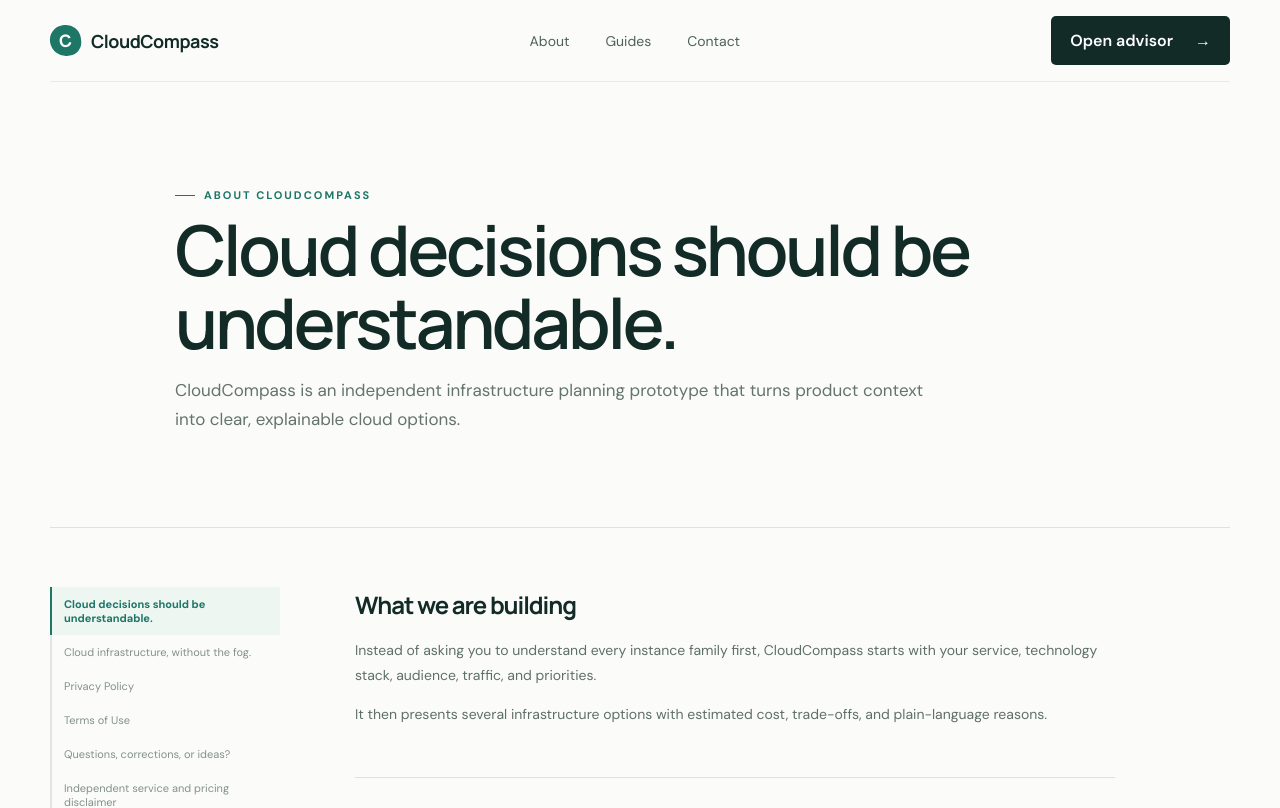
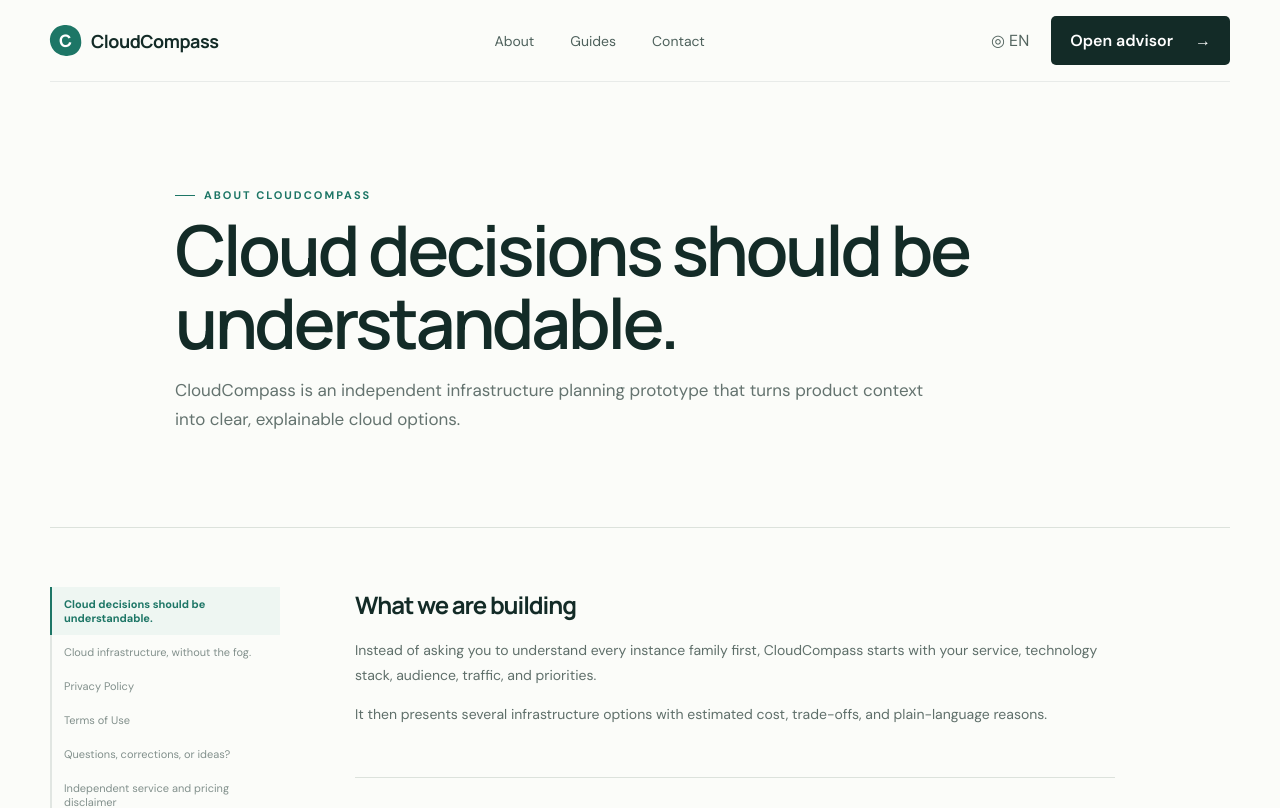
Before and after one commit to audwl/cloudcompass, a Next.js app: page /info/about in a window 1280 px wide. Shown: the top 808 px of the page. Built offline with nearby package versions, Linux system fonts and the light colour scheme.

Commit message:
Add files via upload

```diff
--- /dev/null
+++ b/src/app/info/[slug]/InfoView.tsx
@@ -0,0 +1,26 @@
+"use client";
+
+import Link from "next/link";
+import { useEffect, useState } from "react";
+
+type PageContent = { label: string; title: string; intro: string; sections: { heading: string; body: string[] }[] };
+
+export default function InfoView({ slug, english, korean, englishMenu, koreanMenu }: { slug: string; english: PageContent; korean: PageContent; englishMenu: Record<string, string>; koreanMenu: Record<string, string> }) {
+  const [isKo, setIsKo] = useState(false);
+  useEffect(() => setIsKo(new URLSearchParams(window.location.search).get("lang") === "ko"), []);
+  const page = isKo ? korean : english;
+  const menu = isKo ? koreanMenu : englishMenu;
+  const lang = isKo ? "ko" : "en";
+
+  const toggleLanguage = () => {
+    const next = isKo ? "en" : "ko";
+    window.history.replaceState(null, "", `/info/${slug}?lang=${next}`);
+    setIsKo(!isKo);
+  };
+
+  return <main className="infoPage">
+    <nav className="nav shell"><Link className="brand" href="/"><span className="brandMark">C</span><span>CloudCompass</span></Link><div className="navLinks"><Link href={`/info/about?lang=${lang}`}>{isKo ? "소개" : "About"}</Link><Link href={`/info/guides?lang=${lang}`}>{isKo ? "가이드" : "Guides"}</Link><Link href={`/info/contact?lang=${lang}`}>{isKo ? "문의" : "Contact"}</Link></div><div className="navActions"><button className="language" onClick={toggleLanguage}>◎ {isKo ? "KO" : "EN"}</button><Link className="navCta" href="/">{isKo ? "추천 도구 열기" : "Open advisor"} <span>→</span></Link></div></nav>
+    <header className="infoHero shell"><p className="eyebrow"><span />{page.label}</p><h1>{page.title}</h1><p>{page.intro}</p>{(page.label.includes("DRAFT") || page.label.includes("초안")) && <div className="draftNotice">{isKo ? "제품 초안이며 법률 자문이 아닙니다. 상용 출시 전 운영자 정보를 추가하고 적절한 검토를 받으세요." : "This is a product draft, not legal advice. Add the operator identity and obtain appropriate review before commercial launch."}</div>}</header>
+    <div className="infoLayout shell"><aside>{Object.entries(menu).map(([key, title]) => <Link key={key} className={slug === key ? "active" : ""} href={`/info/${key}?lang=${lang}`}>{title}</Link>)}</aside><article>{page.sections.map((section) => <section key={section.heading}><h2>{section.heading}</h2>{section.body.map((paragraph) => paragraph.includes("github.com/") ? <p key={paragraph}><a href="https://github.com/audwl/cloudcompass/issues" target="_blank" rel="noreferrer">github.com/audwl/cloudcompass/issues ↗</a></p> : <p key={paragraph}>{paragraph}</p>)}</section>)}<p className="legalFooter">{isKo ? "최종 수정 2026년 9월 22일 · CloudCompass 프로토타입" : "Last updated September 22, 2026 · CloudCompass prototype"}</p></article></div>
+  </main>;
+}
--- a/src/app/info/[slug]/page.tsx
+++ b/src/app/info/[slug]/page.tsx
@@ -1,5 +1,5 @@
-import Link from "next/link";
 import { notFound } from "next/navigation";
+import InfoView from "./InfoView";
 
 type Section = { heading: string; body: string[] };
 type PageContent = { label: string; title: string; intro: string; sections: Section[] };
@@ -65,18 +65,51 @@
   },
 };
 
+const pagesKo: Record<string, PageContent> = {
+  about: { label: "CLOUDCOMPASS 소개", title: "클라우드 선택은 이해하기 쉬워야 합니다.", intro: "CloudCompass는 서비스 상황을 이해하기 쉬운 클라우드 선택지로 바꾸어 주는 독립적인 인프라 설계 프로토타입입니다.", sections: [
+    { heading: "우리가 만드는 것", body: ["사용자에게 인스턴스 제품군을 먼저 공부하라고 요구하지 않습니다. 서비스 유형, 기술 스택, 고객 지역, 트래픽과 우선순위부터 파악합니다.", "그 결과를 바탕으로 예상 비용과 장단점, 쉬운 선정 이유가 포함된 여러 인프라 구성을 제시합니다."] },
+    { heading: "누구를 위한 서비스인가요?", body: ["전문가와 상담하기 전에 클라우드 구성을 검토하려는 창업자, 기획자, 주니어 개발자와 소규모 팀을 위한 서비스입니다."] },
+    { heading: "현재 지원 범위", body: ["현재 프로토타입은 AWS를 중심으로 제공합니다. Google Cloud, Microsoft Azure, 네이버 클라우드 플랫폼과 Vultr 지원은 향후 추가할 예정입니다."] },
+  ] },
+  guides: { label: "클라우드 학습 센터", title: "어려운 클라우드를 명확하게.", intro: "CloudCompass가 어떤 기준으로 판단하는지 쉽게 설명합니다. 교육 목적의 콘텐츠이며 실제 워크로드 테스트를 대신하지 않습니다.", sections: [
+    { heading: "가상 서버, 컨테이너, 서버리스의 차이", body: ["가상 서버는 높은 제어권을 제공하고, 컨테이너는 애플리케이션을 일관되게 배포할 수 있게 합니다. 서버리스는 이벤트 중심이거나 트래픽 변화가 큰 서비스의 운영 부담을 줄입니다. 최적의 선택은 트래픽뿐 아니라 팀의 운영 역량에도 달려 있습니다."] },
+    { heading: "데이터베이스 메모리가 중요한 이유", body: ["데이터베이스는 자주 사용하는 데이터를 메모리에 보관합니다. 메모리가 부족하면 디스크 접근이 반복되어 CPU 사용량이 낮아 보여도 쿼리가 느려질 수 있습니다."] },
+    { heading: "예상 비용과 실제 청구액이 다른 이유", body: ["실제 클라우드 비용에는 스토리지, 데이터 전송, 로드밸런서, 백업, 모니터링, 세금과 할인 등이 포함될 수 있습니다. 인스턴스 가격은 전체 아키텍처 비용의 일부일 뿐입니다."] },
+    { heading: "고가용성이 필요한 시점", body: ["다중 가용 영역 구성은 비용이 더 들지만 단일 데이터센터 장애의 영향을 줄입니다. 장애가 매출, 안전 또는 계약상 의무에 직접 영향을 줄 때 주로 선택합니다."] },
+  ] },
+  privacy: { label: "법률 문서 · 초안", title: "개인정보처리방침", intro: "시행일: 2026년 9월 22일. 현재 프로토타입 기준의 초안이며 회원가입, 분석, 광고 또는 문의 기능 도입 전에 검토와 수정이 필요합니다.", sections: [
+    { heading: "현재 처리하는 정보", body: ["현재 CloudCompass에는 회원 계정이 없으며 이름, 이메일 또는 결제 정보를 의도적으로 수집하지 않습니다. 설정값은 브라우저에서 처리되며 CloudCompass 데이터베이스로 전송되지 않습니다.", "호스팅 제공자는 사이트 제공과 보안을 위해 IP 주소, 요청 메타데이터, 보안 이벤트와 진단 로그를 처리할 수 있습니다."] },
+    { heading: "쿠키와 광고", body: ["현재 프로토타입은 광고 쿠키를 의도적으로 설정하지 않습니다. Google AdSense 또는 분석 도구를 도입하면 광고 쿠키, 맞춤 설정, 보유 기간과 거부 방법을 포함하도록 본 방침을 업데이트합니다."] },
+    { heading: "해외 방문자", body: ["유럽경제지역, 영국 또는 스위스 방문자에게 맞춤 광고를 제공하기 전 필요한 경우 적절한 동의 관리 수단을 적용합니다."] },
+    { heading: "문의와 변경", body: ["개인정보 관련 문의는 문의 페이지를 이용할 수 있습니다. 중요한 변경사항은 새로운 시행일과 함께 이 페이지에 게시합니다."] },
+  ] },
+  terms: { label: "법률 문서 · 초안", title: "이용약관", intro: "CloudCompass 프로토타입 이용에 관한 초안입니다. 상용 출시 전 운영자 정보 추가와 적절한 검토가 필요합니다.", sections: [
+    { heading: "정보 제공 서비스", body: ["CloudCompass는 자동화된 추정치와 교육 목적의 비교 정보를 제공합니다. 특정 아키텍처, 비용, 보안, 법률 또는 가용성을 보장하지 않습니다."] },
+    { heading: "사용자의 책임", body: ["클라우드 리소스를 구매하거나 배포하기 전에 공식 문서, 가격, 호환성, 할당량, 리전 지원, 보안 요건과 실제 성능을 직접 확인해야 합니다."] },
+    { heading: "허용되는 이용", body: ["서비스를 방해하거나 무단 접근을 시도해서는 안 되며, 불법 콘텐츠를 제출하거나 다른 사용자의 이용을 방해하는 자동 접근을 해서는 안 됩니다."] },
+    { heading: "가용성과 책임", body: ["프로토타입은 보증 없이 현재 상태로 제공됩니다. 추천이 불완전하거나 오래되었거나 특정 워크로드에 적합하지 않을 수 있습니다. 법률이 허용하는 범위에서 운영자는 추정치만을 근거로 발생한 클라우드 비용이나 결정에 책임지지 않습니다."] },
+  ] },
+  contact: { label: "문의", title: "질문, 수정 제안 또는 아이디어가 있나요?", intro: "CloudCompass는 초기 공개 프로토타입입니다. 부정확한 추천이나 이해하기 어려운 설명에 관한 제보를 환영합니다.", sections: [
+    { heading: "공개 피드백", body: ["GitHub 공개 저장소에 이슈를 등록할 수 있습니다: github.com/audwl/cloudcompass/issues", "공개 이슈에 비밀번호, 클라우드 인증정보, 비공개 아키텍처, 고객정보 등 민감한 내용을 포함하지 마세요."] },
+    { heading: "보안 및 개인정보", body: ["상용 출시 전 비공개 운영자 이메일을 추가해야 합니다. 그전에는 공개 채널로 기밀 보안 또는 개인정보 내용을 보내지 마세요."] },
+    { heading: "답변 안내", body: ["현재 독립적으로 운영되는 프로토타입으로 답변 시간이나 긴급 인프라 지원을 보장하지 않습니다."] },
+  ] },
+  disclaimer: { label: "중요 안내", title: "독립 서비스 및 가격 면책 고지", intro: "CloudCompass 추천을 구매 또는 운영 환경 결정에 사용하기 전에 확인하세요.", sections: [
+    { heading: "클라우드 제공사와 무관한 독립 서비스", body: ["CloudCompass는 독립 프로젝트이며 Amazon Web Services, Google Cloud, Microsoft Azure, 네이버 클라우드 플랫폼 또는 Vultr의 공식·제휴·후원 서비스가 아닙니다.", "제공사와 제품명은 서비스 식별과 비교를 위해 일반 텍스트로만 사용하며 모든 상표권은 각 소유자에게 있습니다."] },
+    { heading: "예상 가격", body: ["표시된 가격은 설명을 위한 추정치이며 견적이 아닙니다. 실제 비용은 리전, 운영체제, 구매 방식, 통화, 세금, 데이터 전송, 스토리지, 백업, 지원, 할인과 사용 패턴에 따라 달라집니다."] },
+    { heading: "예상 성능", body: ["vCPU와 메모리만으로 애플리케이션 성능을 예측할 수 없습니다. CPU 아키텍처, 지속 사용률, 스토리지, 네트워크, 런타임과 애플리케이션 구조에 따라 결과가 달라집니다."] },
+    { heading: "배포 전 확인", body: ["공식 계산기와 문서를 확인하고 실제와 유사한 부하로 테스트하세요. 보안이 중요하거나 핵심 업무 시스템이라면 전문가의 검토를 받아야 합니다."] },
+  ] },
+};
+
 export function generateStaticParams() {
   return Object.keys(pages).map((slug) => ({ slug }));
 }
 
 export default async function InfoPage({ params }: { params: Promise<{ slug: string }> }) {
   const { slug } = await params;
-  const page = pages[slug];
-  if (!page) notFound();
-
-  return <main className="infoPage">
-    <nav className="nav shell"><Link className="brand" href="/"><span className="brandMark">C</span><span>CloudCompass</span></Link><div className="navLinks"><Link href="/info/about">About</Link><Link href="/info/guides">Guides</Link><Link href="/info/contact">Contact</Link></div><Link className="navCta" href="/">Open advisor <span>→</span></Link></nav>
-    <header className="infoHero shell"><p className="eyebrow"><span />{page.label}</p><h1>{page.title}</h1><p>{page.intro}</p>{page.label.includes("DRAFT") && <div className="draftNotice">This is a product draft, not legal advice. Add the operator identity and obtain appropriate review before commercial launch.</div>}</header>
-    <div className="infoLayout shell"><aside>{Object.entries(pages).map(([key, item]) => <Link key={key} className={slug === key ? "active" : ""} href={`/info/${key}`}>{item.title}</Link>)}</aside><article>{page.sections.map((section) => <section key={section.heading}><h2>{section.heading}</h2>{section.body.map((paragraph) => paragraph.includes("github.com/") ? <p key={paragraph}><a href="https://github.com/audwl/cloudcompass/issues" target="_blank" rel="noreferrer">github.com/audwl/cloudcompass/issues ↗</a></p> : <p key={paragraph}>{paragraph}</p>)}</section>)}<p className="legalFooter">Last updated September 22, 2026 · CloudCompass prototype</p></article></div>
-  </main>;
+  if (!pages[slug] || !pagesKo[slug]) notFound();
+  const englishMenu = Object.fromEntries(Object.entries(pages).map(([key, item]) => [key, item.title]));
+  const koreanMenu = Object.fromEntries(Object.entries(pagesKo).map(([key, item]) => [key, item.title]));
+  return <InfoView slug={slug} english={pages[slug]} korean={pagesKo[slug]} englishMenu={englishMenu} koreanMenu={koreanMenu} />;
 }
```
